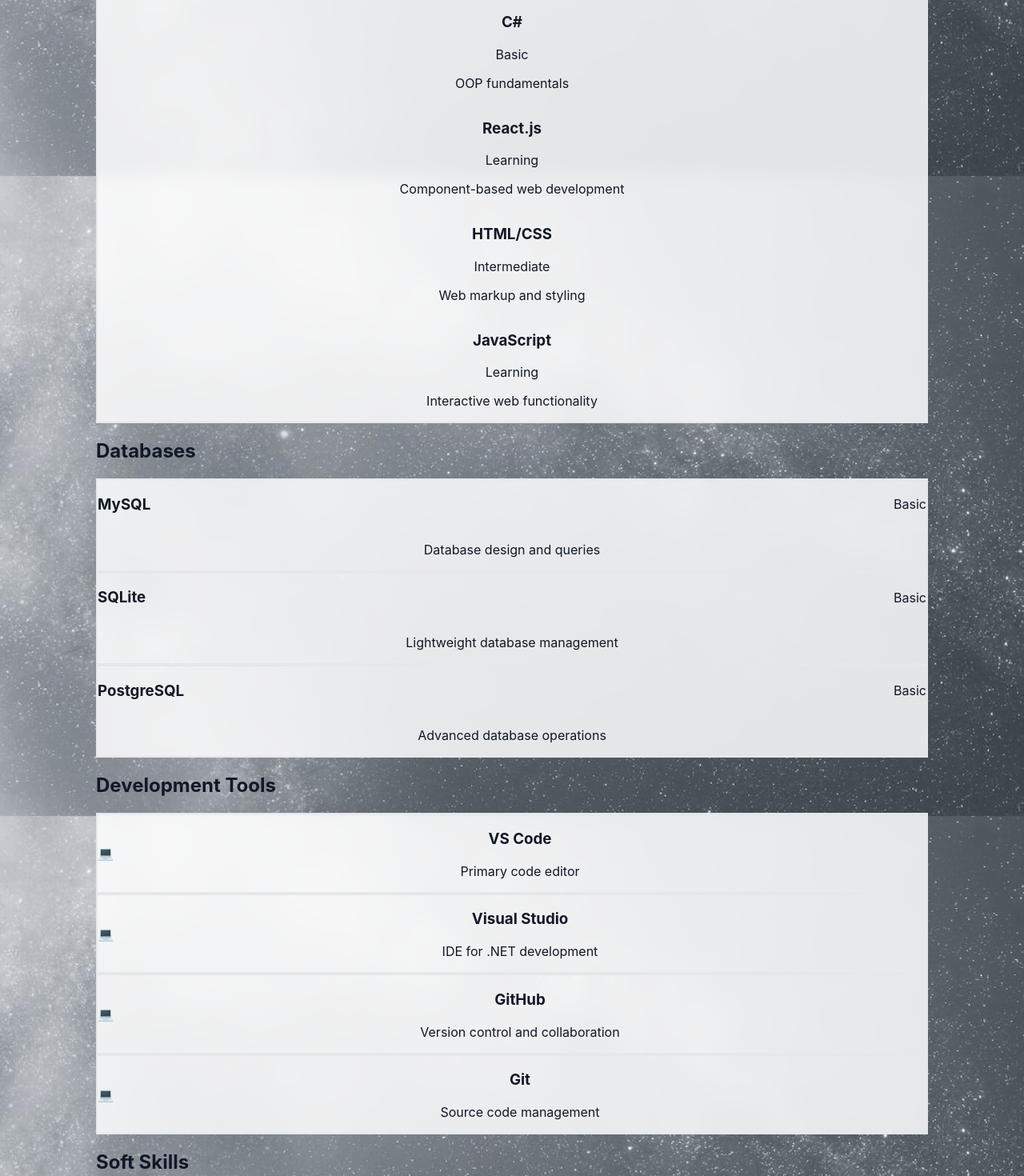
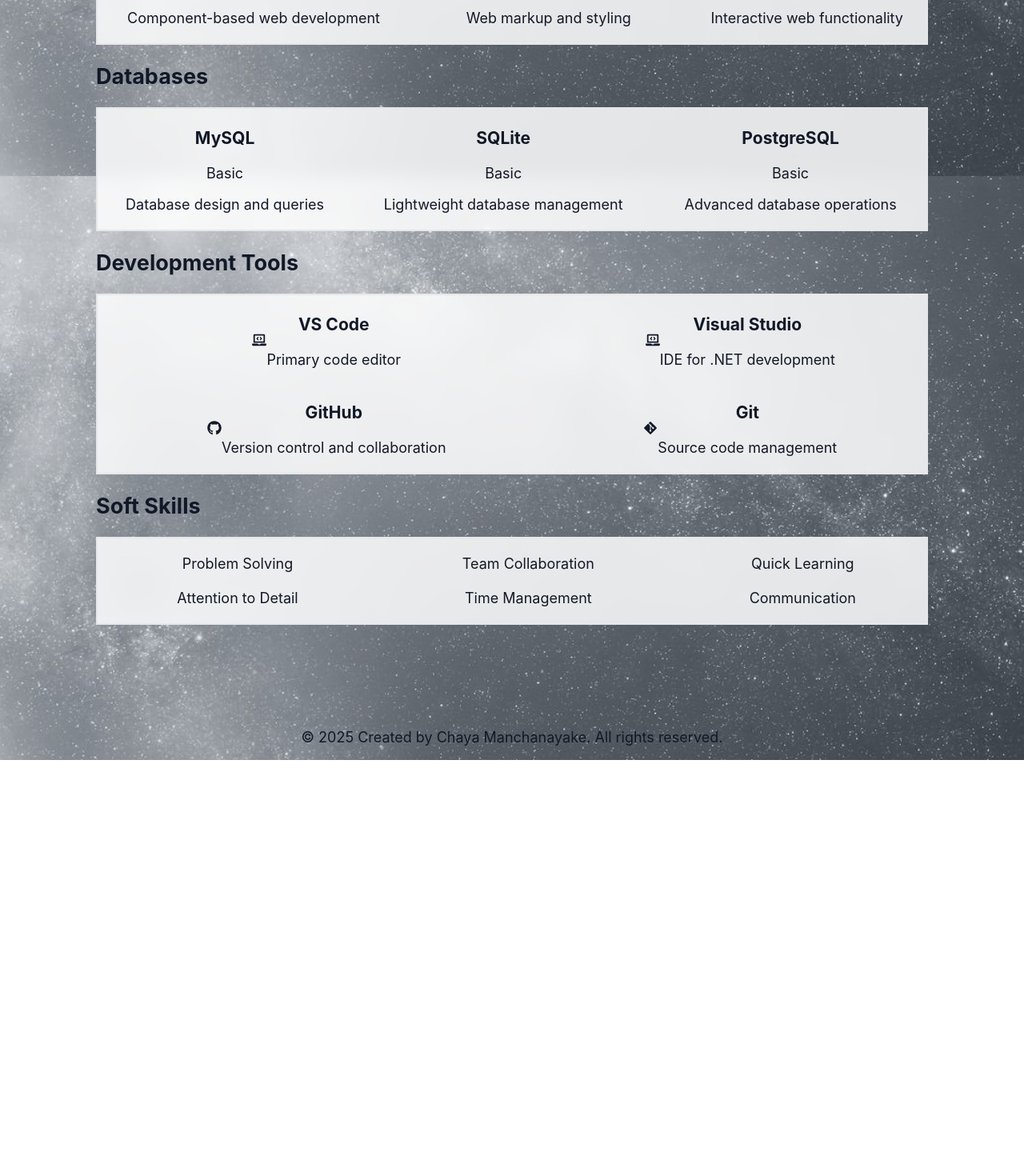
Before and after one commit to ICT-Courses/ict2233-ca-02-CManchi-1211, a React (Vite) app: page /about in a window 1280 px wide. Shown: the part 580-2050 px from the top of the page at 80% size. After the commit the page ends 1530 px from the top, so only its background shows below. Built offline with nearby package versions, Linux system fonts and the light colour scheme.

Commit message:
Add tables to About page to show skills and tools

```diff
--- a/src/App.css
+++ b/src/App.css
@@ -53,3 +53,7 @@
   margin:  0 rem;
   border-radius: 0.5rem;
 }
+
+.b-radius{
+  border-radius: 0.2rem;
+}
--- a/src/Pages/About.jsx
+++ b/src/Pages/About.jsx
@@ -1,4 +1,5 @@
 import React from 'react';
+import { FaLaptopCode, FaGithub, FaGitAlt } from 'react-icons/fa';
 
 const About = () => {
   return (
@@ -16,74 +17,94 @@
         {/* All Sections in a Single Column */}
       <div className="space-y-6">
       <section>
-            <p></p>
-            <p></p>
     <h2 className="text-2xl font-bold text-black dark:text-white mb-6 text-left">Technical Skills</h2>
-           <p></p>
-          <div className="themed-card border-2 rounded-2xl p-6 card-hover transition-all duration-300 mx-auto max-w-2xl">
-             <div className="grid grid-cols-1 md:grid-cols-2 lg:grid-cols-3 gap-6">
+    <div className="themed-card border-2 p-6 card-hover transition-all duration-300 mx-auto max-w-2xl rounded-2xl overflow-hidden">
+      <table className="w-full">
+        <tbody>
+          <tr>
+            <td className="p-2">
               <div className="text-center">
                 <h3 className="text-xl font-semibold text-black dark:text-white">Python</h3>
                 <span className="px-3 py-1 bg-gray-600/50 text-gray-300 rounded-full text-sm">Basic</span>
                 <p className="mt-2 text-gray-700 dark:text-gray-300 text-sm">File handling, basic concepts</p>
               </div>
+            </td>
+            <td className="p-2">
               <div className="text-center">
                 <h3 className="text-xl font-semibold text-black dark:text-white">.NET Framework</h3>
                 <span className="px-3 py-1 bg-blue-600/50 text-blue-200 rounded-full text-sm">Intermediate</span>
                 <p className="mt-2 text-gray-700 dark:text-gray-300 text-sm">Desktop application development</p>
               </div>
+            </td>
+            <td className="p-2">
               <div className="text-center">
                 <h3 className="text-xl font-semibold text-black dark:text-white">C#</h3>
                 <span className="px-3 py-1 bg-gray-600/50 text-gray-300 rounded-full text-sm">Basic</span>
                 <p className="mt-2 text-gray-700 dark:text-gray-300 text-sm">OOP fundamentals</p>
               </div>
+            </td>
+          </tr>
+          <tr>
+            <td className="p-2">
               <div className="text-center">
                 <h3 className="text-xl font-semibold text-black dark:text-white">React.js</h3>
                 <span className="px-3 py-1 bg-green-600/50 text-green-200 rounded-full text-sm">Learning</span>
                 <p className="mt-2 text-gray-700 dark:text-gray-300 text-sm">Component-based web development</p>
               </div>
+            </td>
+            <td className="p-2">
               <div className="text-center">
                 <h3 className="text-xl font-semibold text-black dark:text-white">HTML/CSS</h3>
                 <span className="px-3 py-1 bg-blue-600/50 text-blue-200 rounded-full text-sm">Intermediate</span>
                 <p className="mt-2 text-gray-700 dark:text-gray-300 text-sm">Web markup and styling</p>
               </div>
+            </td>
+            <td className="p-2">
               <div className="text-center">
                 <h3 className="text-xl font-semibold text-black dark:text-white">JavaScript</h3>
                 <span className="px-3 py-1 bg-green-600/50 text-green-200 rounded-full text-sm">Learning</span>
                 <p className="mt-2 text-gray-700 dark:text-gray-300 text-sm">Interactive web functionality</p>
               </div>
-              </div>
+            </td>
+          </tr>
+        </tbody>
+      </table>
     </div>
   </section>
+
 
           {/* Database Technologies */}
           <section>
             <h2 className="text-2xl font-bold text-black dark:text-white mb-6">Databases</h2>
 
-            <div className="space-y-4 text-center">
-              <div className="themed-card border-2 rounded-2xl p-4 card-hover transition-all duration-300">
-                <div className="flex justify-between items-center mb-2">
+            <div className="themed-card border-2 p-4 card-hover transition-all duration-300 rounded-2xl overflow-hidden">
+              <table className="w-full">
+                <tbody>
+                  <tr>
+                    <td className="p-5">
+                      <div className="text-center">
                         <h3 className="text-lg font-semibold text-black dark:text-white">MySQL</h3>
                         <span className="px-3 py-1 bg-gray-600/50 text-gray-300 rounded-full text-sm text-center">Basic</span>
-                </div>
                         <p className="text-gray-700 dark:text-gray-300 text-sm">Database design and queries</p>
                       </div>
-
-              <div className="themed-card border-2 rounded-2xl p-4 card-hover transition-all duration-300">
-                <div className="flex justify-between items-center mb-2">
+                    </td>
+                    <td className="p-5">
+                      <div className="text-center">
                         <h3 className="text-lg font-semibold text-black dark:text-white">SQLite</h3>
                         <span className="px-3 py-1 bg-gray-600/50 text-gray-300 rounded-full text-sm">Basic</span>
-                </div>
                         <p className="text-gray-700 dark:text-gray-300 text-sm">Lightweight database management</p>
                       </div>
-
-              <div className="themed-card border-2 rounded-2xl p-4 card-hover transition-all duration-300">
-                <div className="flex justify-between items-center mb-2">
+                    </td>
+                    <td className="p-5">
+                      <div className="text-center">
                         <h3 className="text-lg font-semibold text-black dark:text-white">PostgreSQL</h3>
                         <span className="px-3 py-1 bg-gray-600/50 text-gray-300 rounded-full text-sm">Basic</span>
-                </div>
                         <p className="text-gray-700 dark:text-gray-300 text-sm">Advanced database operations</p>
                       </div>
+                    </td>
+                  </tr>
+                </tbody>
+              </table>
             </div>
           </section>
 
@@ -92,54 +113,59 @@
           <section>
             <h2 className="text-2xl font-bold text-black dark:text-white mb-6">Development Tools</h2>
 
-            <div className="space-y-4 text-center">
-              <div className="themed-card border-2 rounded-2xl p-4 card-hover transition-all duration-300">
-                <div className="flex items-center space-x-4">
-                  <div className="w-10 h-10 bg-blue-600 rounded-lg flex items-center justify-center text-white">
-                    <span className="text-lg text-center">💻</span>
+            <div className="themed-card border-2 p-4 card-hover transition-all duration-300 rounded-2xl overflow-hidden">
+              <table className="w-full">
+                <tbody>
+                  <tr>
+                    <td className="p-5 text-center">
+                      <div className="flex items-center space-x-4 justify-center">
+                        <div className="w-10 h-10 bg-blue-600 rounded-full flex items-center justify-center text-white">
+                          <FaLaptopCode className="text-lg" />
                         </div>
-                  <div className="flex-1">
+                        <div>
                           <h3 className="text-lg font-semibold text-black dark:text-white">VS Code</h3>
                           <p className="text-gray-700 dark:text-gray-300 text-sm">Primary code editor</p>
                       </div>
                     </div>
+                  </td>
+                    <td className="p-5 text-center">
+                      <div className="flex items-center space-x-4 justify-center">
+                        <div className="w-10 h-10 bg-blue-600 rounded-full flex items-center justify-center text-white">
+                          <FaLaptopCode className="text-lg" />
                         </div>
-
-              <div className="themed-card border-2 rounded-2xl p-4 card-hover transition-all duration-300">
-                <div className="flex items-center space-x-4">
-                  <div className="w-10 h-10 bg-blue-600 rounded-lg flex items-center justify-center text-white">
-                    <span className="text-lg">💻</span>
-                  </div>
-                  <div className="flex-1">
+                        <div>
                           <h3 className="text-lg font-semibold text-black dark:text-white">Visual Studio</h3>
                           <p className="text-gray-700 dark:text-gray-300 text-sm">IDE for .NET development</p>
                         </div>
                     </div>
+                  </td>
+                  </tr>
+                  <tr>
+                    <td className="p-5 text-center">
+                      <div className="flex items-center space-x-4 justify-center">
+                        <div className="w-10 h-10 bg-blue-600 rounded-full flex items-center justify-center text-white">
+                          <FaGithub className="text-lg" />
                         </div>
-
-              <div className="themed-card border-2 rounded-2xl p-4 card-hover transition-all duration-300">
-                <div className="flex items-center space-x-4">
-                  <div className="w-10 h-10 bg-blue-600 rounded-lg flex items-center justify-center text-white">
-                    <span className="text-lg">💻</span>
-                  </div>
-                  <div className="flex-1">
+                        <div>
                           <h3 className="text-lg font-semibold text-black dark:text-white">GitHub</h3>
                           <p className="text-gray-700 dark:text-gray-300 text-sm">Version control and collaboration</p>
                       </div>
                     </div>
+                  </td>
+                    <td className="p-5 text-center">
+                      <div className="flex items-center space-x-4 justify-center">
+                        <div className="w-10 h-10 bg-blue-600 rounded-full flex items-center justify-center text-white">
+                          <FaGitAlt className="text-lg" />
                         </div>
-
-              <div className="themed-card border-2 rounded-2xl p-4 card-hover transition-all duration-300">
-                <div className="flex items-center space-x-4">
-                  <div className="w-10 h-10 bg-blue-600 rounded-lg flex items-center justify-center text-white">
-                    <span className="text-lg">💻</span>
-                  </div>
-                  <div className="flex-1">
+                        <div>
                           <h3 className="text-lg font-semibold text-black dark:text-white">Git</h3>
                           <p className="text-gray-700 dark:text-gray-300 text-sm">Source code management</p>
                         </div>
                     </div>
-              </div>
+                  </td>
+                  </tr>
+                </tbody>
+              </table>
             </div>
           </section>
 
@@ -147,15 +173,42 @@
           <section>
             <h2 className="text-2xl font-bold text-black dark:text-white mb-6">Soft Skills</h2>
 
-            <div className="space-y-3 text-center">
-              {['Problem Solving', 'Team Collaboration', 'Quick Learning', 'Attention to Detail', 'Time Management', 'Communication'].map((skill, index) => (
-                <div key={index} className="themed-card border-2 rounded-2xl p-4 card-hover transition-all duration-300">
+            <div className="themed-card border-2 p-4 card-hover transition-all duration-300 rounded-2xl overflow-hidden">
+              <table className="w-full">
+                <tbody>
+                  <tr>
+                    <td className="p-5 text-center">
                     <p></p>
-                  <span className="text-black dark:text-white font-medium">{skill}</span>
+                      <span className="text-black dark:text-white font-medium">Problem Solving</span>
                       <p></p>
+                    </td>
+                    <td className="p-5 text-center">
                       <p></p>
-                </div>
-              ))}
+                      <span className="text-black dark:text-white font-medium">Team Collaboration</span>
+                      <p></p>
+                    </td>
+                    <td className="p-5 text-center">
+                      <p></p>
+                      <span className="text-black dark:text-white font-medium">Quick Learning</span>
+                      <p></p>
+                    </td>
+                  </tr>
+                  <tr>
+                    <td className="p-5 text-center">
+                      <span className="text-black dark:text-white font-medium">Attention to Detail</span>
+                       <p></p>
+                    </td>
+                    <td className="p-5 text-center">
+                      <span className="text-black dark:text-white font-medium">Time Management</span>
+                      <p></p>
+                    </td>
+                    <td className="p-5 text-center">
+                      <span className="text-black dark:text-white font-medium">Communication</span>
+                      <p></p>
+                    </td>
+                  </tr>
+                </tbody>
+              </table>
             </div>
           </section>
         </div>
--- a/src/Pages/Contact.jsx
+++ b/src/Pages/Contact.jsx
@@ -98,7 +98,7 @@
                 href={method.url}
                 target={method.name !== 'Email' ? "_blank" : undefined}
                 rel={method.name !== 'Email' ? "noopener noreferrer" : undefined}
-                className={`w-32 h-32 rounded-2xl transition-all duration-300 hover:scale-110 hover:shadow-xl flex items-center justify-center text-6xl`}
+                className={`w-32 h-32 b-radius transition-all duration-300 hover:scale-110 hover:shadow-xl flex items-center justify-center text-6xl`}
                 style={{ animationDelay: `${index * 0.2}s` }}
                 title={method.name}
               >
@@ -108,7 +108,7 @@
           </div>
 
           {/* Contact Form Column */}
-          <div className="p-6 rounded-2xl slide-in">
+          <div className="p-6 b-radius slide-in">
             <h2 className="text-2xl font-semibold text-black dark:text-white mb-4 text-left">Send me a message</h2>
             <form onSubmit={handleSubmit} className="space-y-4 text-left flex-1">
               <div>
@@ -121,7 +121,7 @@
                   name="name"
                   value={formData.name}
                   onChange={handleChange}
-                  className={`w-full px-4 py-2 rounded-lg bg-gray-100 dark:bg-gray-700 text-black dark:text-white border-2 focus:outline-none focus:ring-2 ${errors.name ? 'border-red-500' : 'border-transparent'}`}
+                  className={`w-full px-4 py-2 b-radius bg-gray-100 dark:bg-gray-700 text-black dark:text-white border-2 focus:outline-none focus:ring-2 ${errors.name ? 'border-red-500' : 'border-transparent'}`}
                 />
                 {errors.name && <p className="text-red-500 text-sm mt-1">{errors.name}</p>}
               </div>
@@ -136,7 +136,7 @@
                   name="email"
                   value={formData.email}
                   onChange={handleChange}
-                  className={`w-full px-4 py-2 rounded-lg bg-gray-100 dark:bg-gray-700 text-black dark:text-white border-2 focus:outline-none focus:ring-2 ${errors.email ? 'border-red-500' : 'border-transparent'}`}
+                  className={`w-full px-4 py-2 b-radius bg-gray-100 dark:bg-gray-700 text-black dark:text-white border-2 focus:outline-none focus:ring-2 ${errors.email ? 'border-red-500' : 'border-transparent'}`}
                 />
                 {errors.email && <p className="text-red-500 text-sm mt-1">{errors.email}</p>}
               </div>
@@ -151,14 +151,14 @@
                   value={formData.message}
                   onChange={handleChange}
                   rows="4"
-                  className={`w-full px-4 py-2 rounded-lg bg-gray-100 dark:bg-gray-700 text-black dark:text-white border-2 focus:outline-none focus:ring-2 ${errors.message ? 'border-red-500' : 'border-transparent'}`}
+                  className={`w-full px-4 py-2 b-radius bg-gray-100 dark:bg-gray-700 text-black dark:text-white border-2 focus:outline-none focus:ring-2 ${errors.message ? 'border-red-500' : 'border-transparent'}`}
                 ></textarea>
                 {errors.message && <p className="text-red-500 text-sm mt-1">{errors.message}</p>}
               </div>
 
               <button
                 type="submit"
-                className={`w-full py-2 px-4 rounded-lg font-bold text-white transition-all duration-300 ${status === 'submitting' ? 'bg-gray-500 cursor-not-allowed' : 'bg-blue-600 hover:bg-blue-700'}`}
+                className={`w-full py-2 px-4 b-radius font-bold text-white transition-all duration-300 ${status === 'submitting' ? 'bg-gray-500 cursor-not-allowed' : 'bg-blue-600 hover:bg-blue-700'}`}
                 disabled={status === 'submitting'}
               >
                 {status === 'submitting' ? 'Sending...' : 'Send Message'}
@@ -175,7 +175,7 @@
         </div>
 
         {/* Additional Contact Info */}
-        <div className="mt-12 p-6 rounded-2xl slide-in">
+        <div className="mt-12 p-6 b-radius slide-in">
           <h2 className="text-2xl font-semibold text-black dark:text-white mb-4">Let's Work Together</h2>
           <p className="text-gray-700 dark:text-gray-200 max-w-2xl mx-auto">
             I'm always interested in new opportunities and collaborations. Whether you have a project idea,
--- a/src/index.css
+++ b/src/index.css
@@ -27,6 +27,7 @@
   body {
     font-family: 'Inter', Calibri;
     transition: all 0.3s ease;
+    font-size: large;
   }
 
   /* Apply background images based on the theme */
```
Lines whose indentation alone changed are shown as unchanged.
